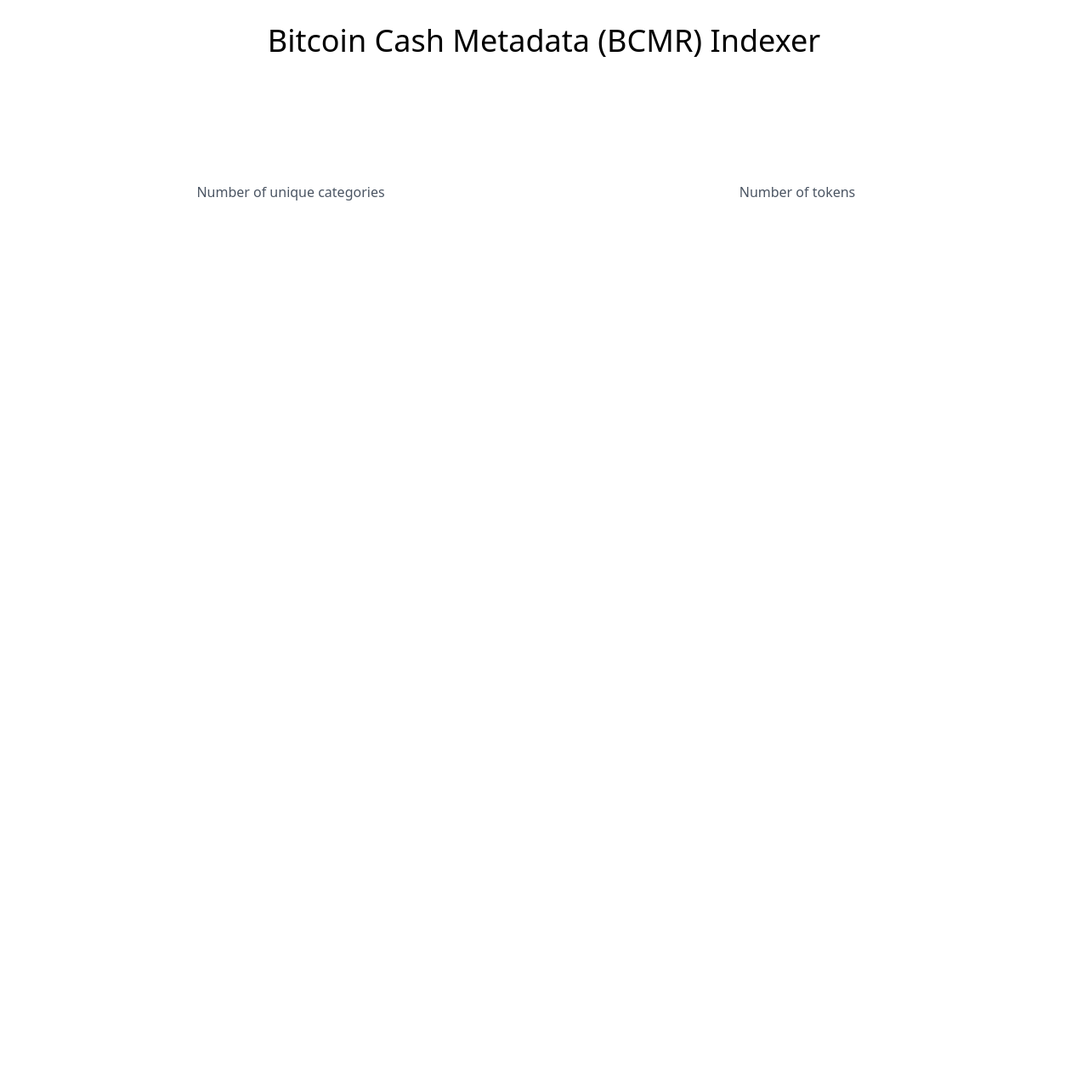
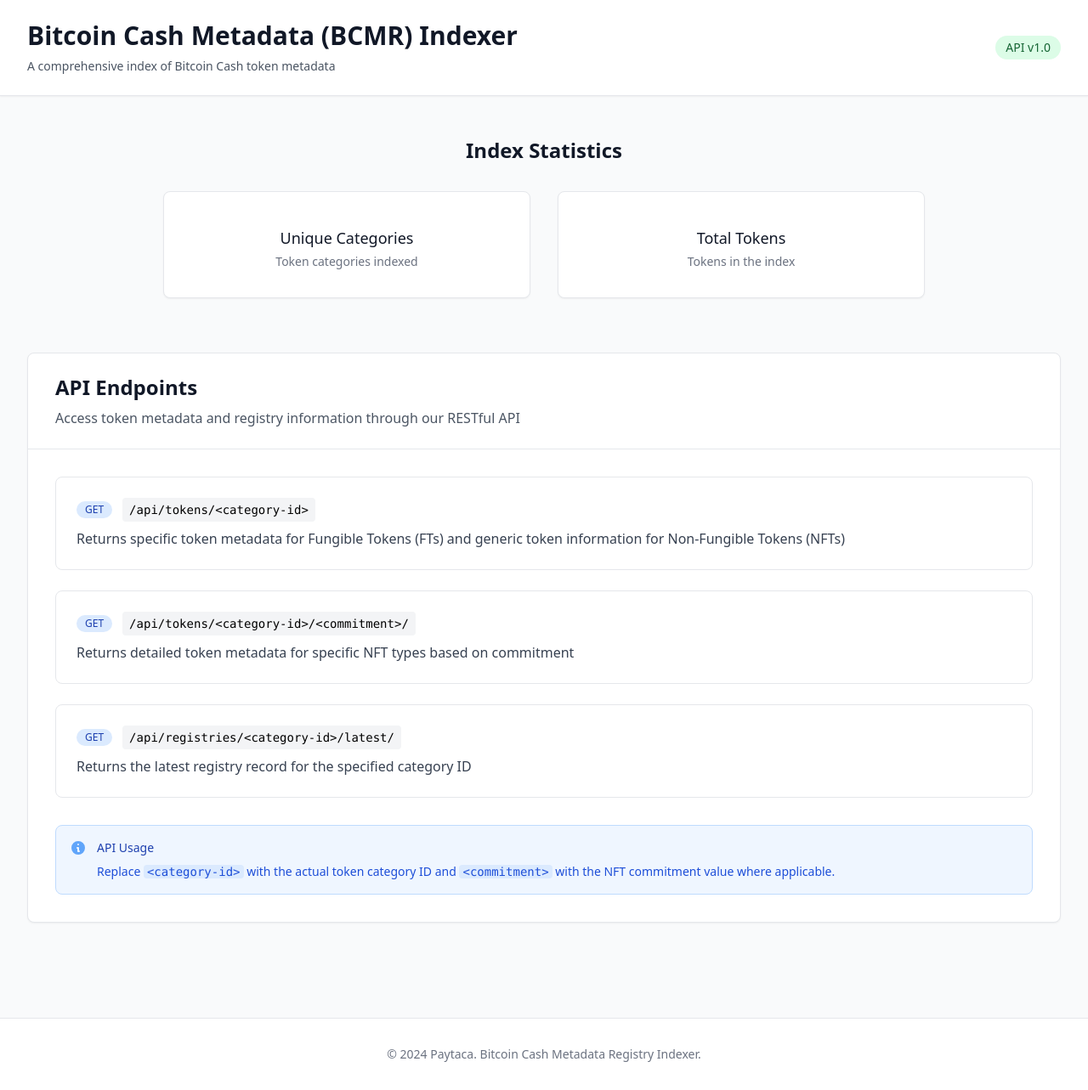
Before and after one commit to paytaca/bcmr-indexer, a Django app: template bcmr_main/templates/bcmr_main/home.html in a window 1280 px wide. Shown: the whole page at 85% size. Before the commit the page ends 236 px from the top, so only its background shows below. Run offline with Django 3.2, Linux system fonts and the light colour scheme; the template is opened without the code that fills it, so the values that code supplies are empty; parts of the project's set-up code (start-up, migrations or seed data) failed here and were passed over; some libraries are stand-ins or nearby versions.

Commit message:
Added API endpoints documents in home page

```diff
--- a/bcmr_main/templates/bcmr_main/home.html
+++ b/bcmr_main/templates/bcmr_main/home.html
@@ -7,24 +7,118 @@
     <script src="https://cdn.tailwindcss.com"></script>
     <title>Paytaca's BCMR Indexer</title>
 </head>
-    <body>
-        <div class="p-7 text-center">
-            <p class="text-4xl">Bitcoin Cash Metadata (BCMR) Indexer</p>
+<body class="bg-gray-50">
+    <!-- Header -->
+    <header class="bg-white shadow-sm border-b">
+        <div class="max-w-7xl mx-auto px-4 sm:px-6 lg:px-8">
+            <div class="flex justify-between items-center py-6">
+                <div>
+                    <h1 class="text-3xl font-bold text-gray-900">Bitcoin Cash Metadata (BCMR) Indexer</h1>
+                    <p class="mt-2 text-sm text-gray-600">A comprehensive index of Bitcoin Cash token metadata</p>
+                </div>
+                <div class="flex items-center space-x-4">
+                    <span class="inline-flex items-center px-3 py-1 rounded-full text-sm font-medium bg-green-100 text-green-800">
+                        API v1.0
+                    </span>
+                </div>
+            </div>
+        </div>
+    </header>
 
-            <div class="bg-white py-24 sm:py-32">
-                <div class="mx-auto max-w-7xl px-6 lg:px-8">
-                  <dl class="grid grid-cols-1 gap-x-8 gap-y-16 text-center lg:grid-cols-2">
-                    <div class="mx-auto flex max-w-xs flex-col gap-y-4">
-                      <dt class="text-base leading-7 text-gray-600">Number of unique categories</dt>
-                      <dd class="order-first text-3xl font-semibold tracking-tight text-gray-900 sm:text-5xl">{{ categories|intcomma }}</dd>
+    <!-- Main Content -->
+    <main class="max-w-7xl mx-auto px-4 sm:px-6 lg:px-8 py-12">
+        <!-- Statistics Cards -->
+        <div class="mb-16">
+            <h2 class="text-2xl font-semibold text-gray-900 mb-8 text-center">Index Statistics</h2>
+            <div class="grid grid-cols-1 gap-8 lg:grid-cols-2 max-w-4xl mx-auto">
+                <div class="bg-white rounded-lg shadow-sm border border-gray-200 p-8 text-center">
+                    <div class="text-4xl font-bold text-blue-600 mb-2">{{ categories|intcomma }}</div>
+                    <div class="text-lg font-medium text-gray-900">Unique Categories</div>
+                    <div class="text-sm text-gray-500 mt-1">Token categories indexed</div>
+                </div>
+                <div class="bg-white rounded-lg shadow-sm border border-gray-200 p-8 text-center">
+                    <div class="text-4xl font-bold text-green-600 mb-2">{{ tokens|intcomma }}</div>
+                    <div class="text-lg font-medium text-gray-900">Total Tokens</div>
+                    <div class="text-sm text-gray-500 mt-1">Tokens in the index</div>
+                </div>
+            </div>
+        </div>
+
+        <!-- API Documentation -->
+        <div class="bg-white rounded-lg shadow-sm border border-gray-200">
+            <div class="px-8 py-6 border-b border-gray-200">
+                <h2 class="text-2xl font-semibold text-gray-900">API Endpoints</h2>
+                <p class="mt-2 text-gray-600">Access token metadata and registry information through our RESTful API</p>
+            </div>
+            <div class="p-8">
+                <div class="space-y-6">
+                    <!-- Endpoint 1 -->
+                    <div class="border border-gray-200 rounded-lg p-6">
+                        <div class="flex items-start justify-between">
+                            <div class="flex-1">
+                                <div class="flex items-center space-x-3 mb-2">
+                                    <span class="inline-flex items-center px-2.5 py-0.5 rounded-full text-xs font-medium bg-blue-100 text-blue-800">GET</span>
+                                    <code class="text-sm font-mono bg-gray-100 px-2 py-1 rounded">/api/tokens/&lt;category-id&gt;</code>
+                                </div>
+                                <p class="text-gray-700">Returns specific token metadata for Fungible Tokens (FTs) and generic token information for Non-Fungible Tokens (NFTs)</p>
+                            </div>
+                        </div>
                     </div>
-                    <div class="mx-auto flex max-w-xs flex-col gap-y-4">
-                      <dt class="text-base leading-7 text-gray-600">Number of tokens</dt>
-                      <dd class="order-first text-3xl font-semibold tracking-tight text-gray-900 sm:text-5xl">{{ tokens|intcomma }}</dd>
+
+                    <!-- Endpoint 2 -->
+                    <div class="border border-gray-200 rounded-lg p-6">
+                        <div class="flex items-start justify-between">
+                            <div class="flex-1">
+                                <div class="flex items-center space-x-3 mb-2">
+                                    <span class="inline-flex items-center px-2.5 py-0.5 rounded-full text-xs font-medium bg-blue-100 text-blue-800">GET</span>
+                                    <code class="text-sm font-mono bg-gray-100 px-2 py-1 rounded">/api/tokens/&lt;category-id&gt;/&lt;commitment&gt;/</code>
+                                </div>
+                                <p class="text-gray-700">Returns detailed token metadata for specific NFT types based on commitment</p>
+                            </div>
+                        </div>
                     </div>
-                  </dl>
+
+                    <!-- Endpoint 3 -->
+                    <div class="border border-gray-200 rounded-lg p-6">
+                        <div class="flex items-start justify-between">
+                            <div class="flex-1">
+                                <div class="flex items-center space-x-3 mb-2">
+                                    <span class="inline-flex items-center px-2.5 py-0.5 rounded-full text-xs font-medium bg-blue-100 text-blue-800">GET</span>
+                                    <code class="text-sm font-mono bg-gray-100 px-2 py-1 rounded">/api/registries/&lt;category-id&gt;/latest/</code>
+                                </div>
+                                <p class="text-gray-700">Returns the latest registry record for the specified category ID</p>
+                            </div>
+                        </div>
+                    </div>
                 </div>
-              </div>
+
+                <!-- Usage Note -->
+                <div class="mt-8 p-4 bg-blue-50 border border-blue-200 rounded-lg">
+                    <div class="flex">
+                        <div class="flex-shrink-0">
+                            <svg class="h-5 w-5 text-blue-400" viewBox="0 0 20 20" fill="currentColor">
+                                <path fill-rule="evenodd" d="M18 10a8 8 0 11-16 0 8 8 0 0116 0zm-7-4a1 1 0 11-2 0 1 1 0 012 0zM9 9a1 1 0 000 2v3a1 1 0 001 1h1a1 1 0 100-2v-3a1 1 0 00-1-1H9z" clip-rule="evenodd" />
+                            </svg>
+                        </div>
+                        <div class="ml-3">
+                            <h3 class="text-sm font-medium text-blue-800">API Usage</h3>
+                            <div class="mt-2 text-sm text-blue-700">
+                                <p>Replace <code class="bg-blue-100 px-1 rounded">&lt;category-id&gt;</code> with the actual token category ID and <code class="bg-blue-100 px-1 rounded">&lt;commitment&gt;</code> with the NFT commitment value where applicable.</p>
+                            </div>
+                        </div>
+                    </div>
+                </div>
+            </div>
         </div>
-    </body>
+    </main>
+
+    <!-- Footer -->
+    <footer class="bg-white border-t border-gray-200 mt-16">
+        <div class="max-w-7xl mx-auto px-4 sm:px-6 lg:px-8 py-8">
+            <div class="text-center text-sm text-gray-500">
+                <p>&copy; 2024 Paytaca. Bitcoin Cash Metadata Registry Indexer.</p>
+            </div>
+        </div>
+    </footer>
+</body>
 </html>
```
